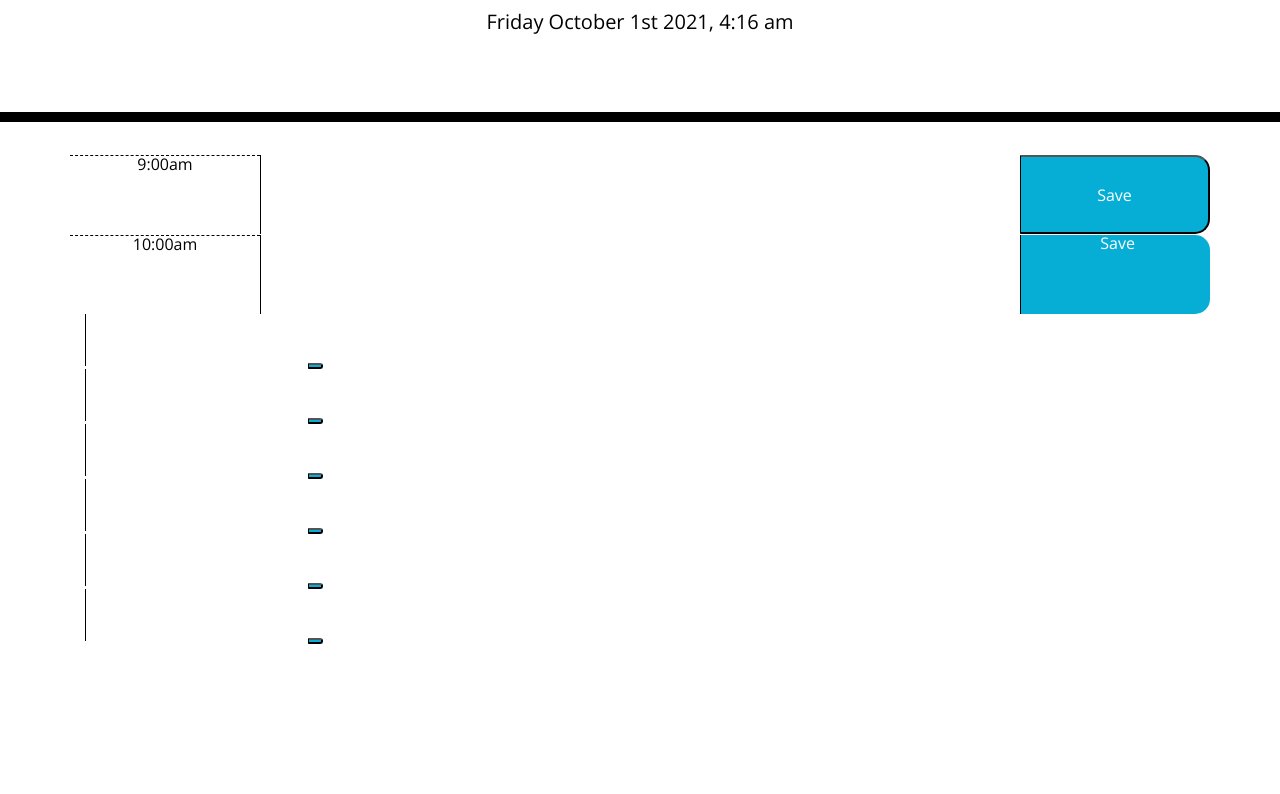
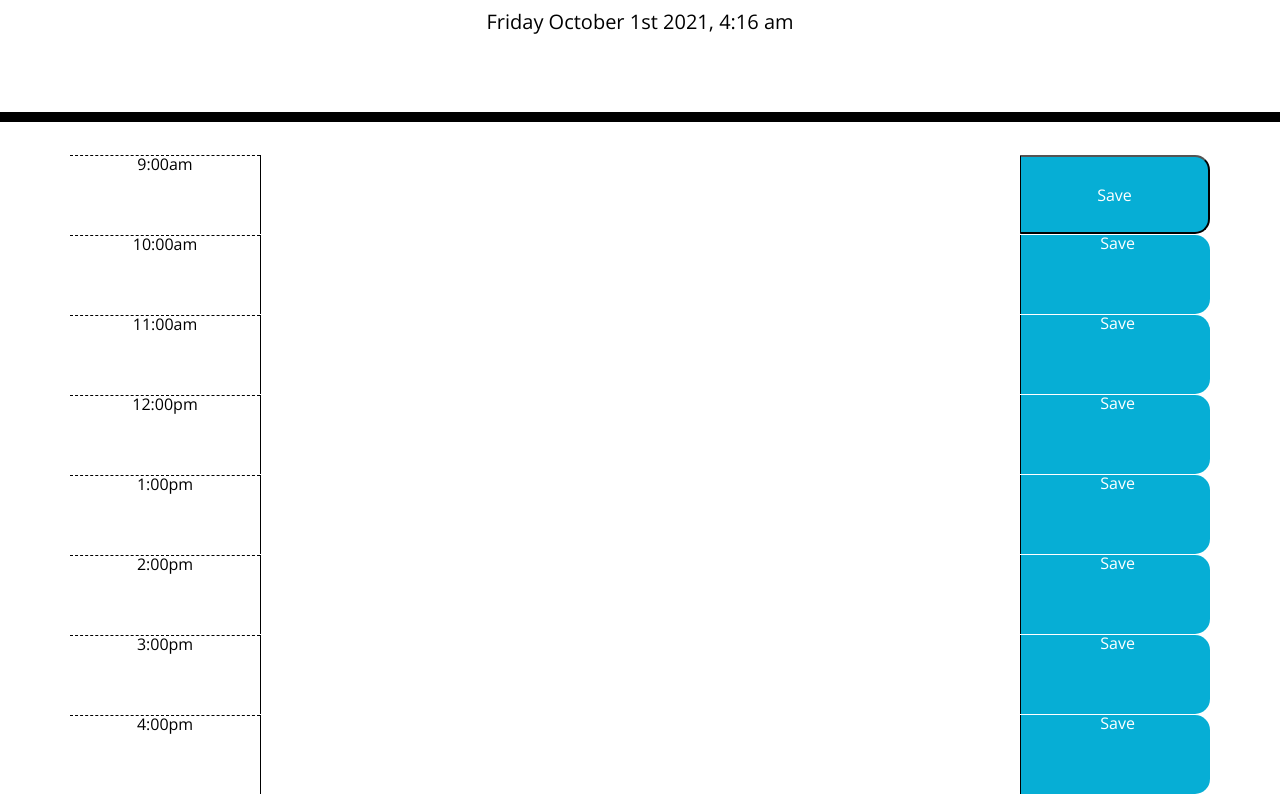
Before and after one commit to gabrielcrosetti/day-planner, a plain HTML site: page index.html in a window 1280 px wide. Shown: the part 182-976 px from the top of the page. Before the commit the page ends 828 px from the top, so only its background shows below. Drawn offline with nearby package versions, Linux system fonts and the light colour scheme.

Commit message:
changes to html

```diff
--- a/index.html
+++ b/index.html
@@ -43,35 +43,40 @@
         <buttonclass class="saveBtn col-2"> Save</button>
       </div>
       <!-- 11am -->
-      <div>
-        <textarea></textarea>
-        <button class="saveBtn"> </button>
-
+      <div class="row time-block">
+        <div class="col-2 hour "> 11:00am </div>
+        <textarea  class="col-8 description" id="11" ></textarea>
+        <buttonclass class="saveBtn col-2"> Save</button>
       </div>
       <!-- 12pm -->
-      <div>
-        <textarea  id="" ></textarea>
-        <button class="saveBtn"> </button>
+      <div class="row time-block">
+        <div class="col-2 hour "> 12:00pm </div>
+        <textarea  class="col-8 description" id="12" ></textarea>
+        <buttonclass class="saveBtn col-2"> Save</button>
       </div>
       <!-- 1pm -->
-      <div>
-        <textarea  id="" ></textarea>
-        <button class="saveBtn"> </button>
+      <div class="row time-block">
+        <div class="col-2 hour "> 1:00pm </div>
+        <textarea  class="col-8 description" id="1" ></textarea>
+        <buttonclass class="saveBtn col-2"> Save</button>
       </div>
       <!-- 2pm -->
-      <div>
-        <textarea  id="" ></textarea>
-        <button class="saveBtn"> </button>
+      <div class="row time-block">
+        <div class="col-2 hour "> 2:00pm </div>
+        <textarea  class="col-8 description" id="2" ></textarea>
+        <buttonclass class="saveBtn col-2"> Save</button>
       </div>
       <!-- 3pm -->
-      <div>
-        <textarea  id="" ></textarea>
-        <button class="saveBtn"> </button>
+      <div class="row time-block">
+        <div class="col-2 hour "> 3:00pm </div>
+        <textarea  class="col-8 description" id="3" ></textarea>
+        <buttonclass class="saveBtn col-2"> Save</button>
       </div>
       <!-- 4pm -->
-      <div>
-        <textarea  id="" ></textarea>
-        <button class="saveBtn"> </button>
+      <div class="row time-block">
+        <div class="col-2 hour "> 4:00pm </div>
+        <textarea  class="col-8 description" id="4" ></textarea>
+        <buttonclass class="saveBtn col-2"> Save</button>
       </div>
 
      </div>
```
